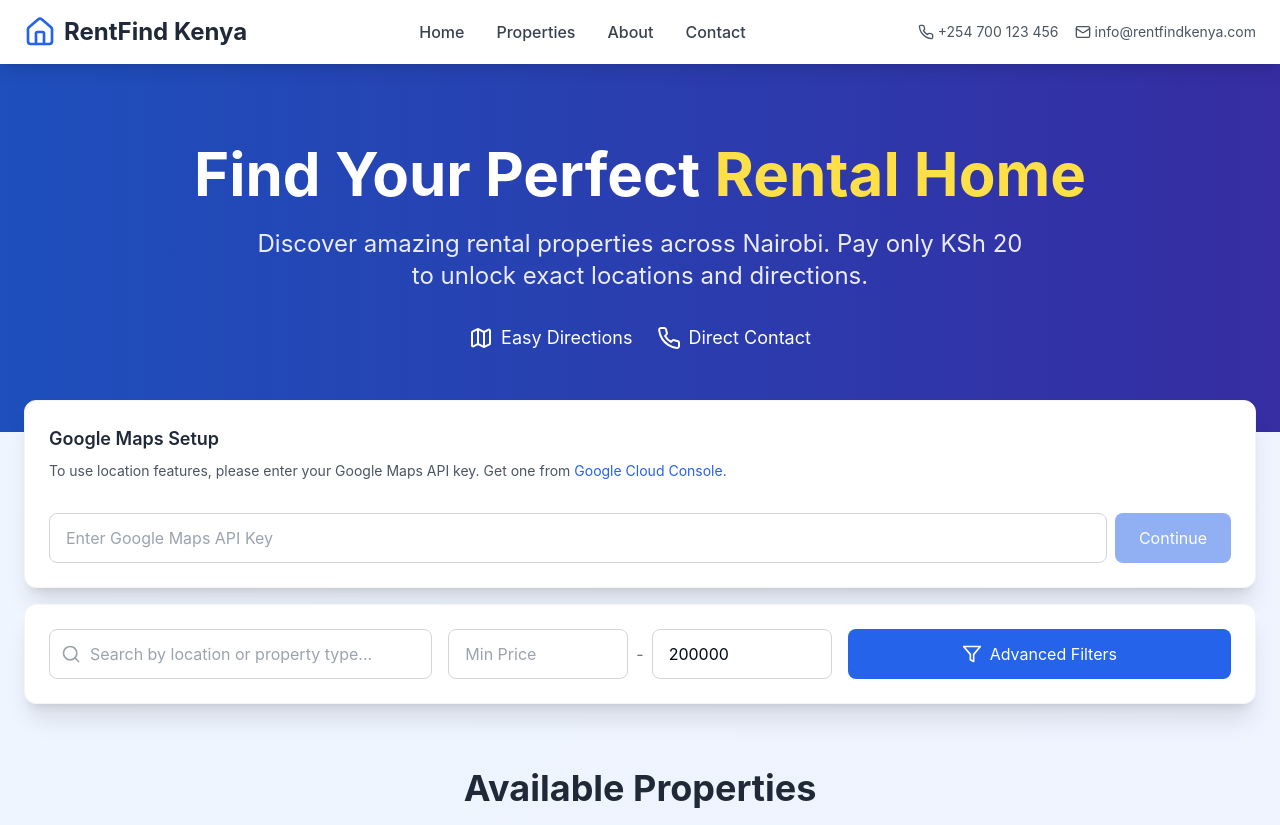
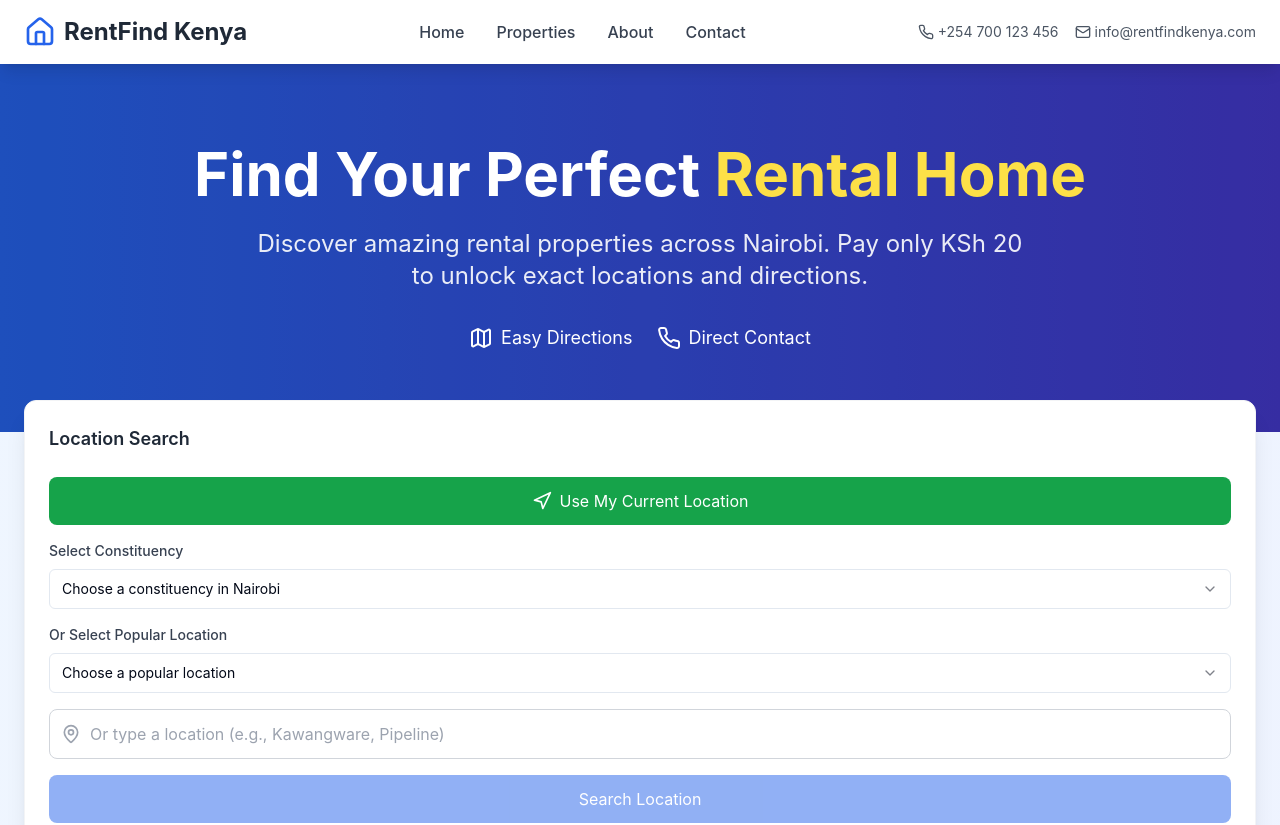
Before and after one commit to Meshack-Mesh/house-hunt-view, a React (Vite) app: page / in a window 1280 px wide. Shown: the top 825 px of the page. Built offline with nearby package versions, Linux system fonts and the light colour scheme.

Commit message:
feat: Add location constituency filter
- Added a dropdown for Nairobi constituencies in the location search.
- Removed the need for a Google Maps API key.
- Users can now enter a location like "Kawangware".

```diff
--- a/src/components/LocationSearch.tsx
+++ b/src/components/LocationSearch.tsx
@@ -1,46 +1,63 @@
 
-import { useState, useEffect } from "react";
+import { useState } from "react";
 import { MapPin, Navigation } from "lucide-react";
+import { Select, SelectContent, SelectItem, SelectTrigger, SelectValue } from "@/components/ui/select";
 
 interface LocationSearchProps {
   onLocationSelect: (location: { lat: number; lng: number; address: string }) => void;
 }
 
+// Nairobi constituencies with approximate coordinates
+const nairobiConstituencies = [
+  { name: "Embakasi East", lat: -1.3215, lng: 36.8873 },
+  { name: "Embakasi North", lat: -1.2823, lng: 36.8473 },
+  { name: "Embakasi South", lat: -1.3456, lng: 36.8742 },
+  { name: "Embakasi West", lat: -1.3089, lng: 36.8356 },
+  { name: "Kibera", lat: -1.3123, lng: 36.7890 },
+  { name: "Dagoretti North", lat: -1.2598, lng: 36.7345 },
+  { name: "Dagoretti South", lat: -1.2889, lng: 36.7234 },
+  { name: "Westlands", lat: -1.2577, lng: 36.7888 },
+  { name: "Kamukunji", lat: -1.2833, lng: 36.8333 },
+  { name: "Starehe", lat: -1.2833, lng: 36.8167 },
+  { name: "Mathare", lat: -1.2567, lng: 36.8567 },
+  { name: "Kasarani", lat: -1.2167, lng: 36.9000 },
+  { name: "Ruaraka", lat: -1.2333, lng: 36.8833 },
+  { name: "Roysambu", lat: -1.2000, lng: 36.8833 },
+  { name: "Makadara", lat: -1.3000, lng: 36.8500 },
+  { name: "Lang'ata", lat: -1.3500, lng: 36.7500 },
+];
+
+// Popular locations within constituencies
+const popularLocations = [
+  { name: "Kawangware", constituency: "Dagoretti North", lat: -1.2598, lng: 36.7345 },
+  { name: "Pipeline", constituency: "Embakasi South", lat: -1.3456, lng: 36.8742 },
+  { name: "Donholm", constituency: "Embakasi North", lat: -1.2823, lng: 36.8473 },
+  { name: "Umoja", constituency: "Embakasi North", lat: -1.2890, lng: 36.8567 },
+  { name: "Kibera DC", constituency: "Kibera", lat: -1.3123, lng: 36.7890 },
+  { name: "Olympic", constituency: "Kibera", lat: -1.3090, lng: 36.7823 },
+  { name: "Sarit Centre", constituency: "Westlands", lat: -1.2577, lng: 36.7888 },
+  { name: "Parklands", constituency: "Westlands", lat: -1.2456, lng: 36.8123 },
+  { name: "Githurai", constituency: "Kasarani", lat: -1.1833, lng: 36.9167 },
+  { name: "Roysambu", constituency: "Roysambu", lat: -1.2000, lng: 36.8833 },
+];
+
 export const LocationSearch = ({ onLocationSelect }: LocationSearchProps) => {
   const [currentLocation, setCurrentLocation] = useState<{ lat: number; lng: number } | null>(null);
   const [address, setAddress] = useState("");
   const [isLoading, setIsLoading] = useState(false);
-  const [apiKey, setApiKey] = useState("");
-  const [showApiInput, setShowApiInput] = useState(true);
+  const [selectedConstituency, setSelectedConstituency] = useState("");
+  const [selectedLocation, setSelectedLocation] = useState("");
 
   // Get user's current location
   const getCurrentLocation = () => {
     setIsLoading(true);
     if (navigator.geolocation) {
       navigator.geolocation.getCurrentPosition(
-        async (position) => {
+        (position) => {
           const { latitude, longitude } = position.coords;
           setCurrentLocation({ lat: latitude, lng: longitude });
-
-          if (apiKey) {
-            // Reverse geocoding to get address
-            try {
-              const response = await fetch(
-                `https://maps.googleapis.com/maps/api/geocode/json?latlng=${latitude},${longitude}&key=${apiKey}`
-              );
-              const data = await response.json();
-              if (data.results && data.results.length > 0) {
-                const formattedAddress = data.results[0].formatted_address;
-                setAddress(formattedAddress);
-                onLocationSelect({ lat: latitude, lng: longitude, address: formattedAddress });
-              }
-            } catch (error) {
-              console.error("Error getting address:", error);
-              onLocationSelect({ lat: latitude, lng: longitude, address: "Current Location" });
-            }
-          } else {
-            onLocationSelect({ lat: latitude, lng: longitude, address: "Current Location" });
-          }
+          setAddress("Current Location");
+          onLocationSelect({ lat: latitude, lng: longitude, address: "Current Location" });
           setIsLoading(false);
         },
         (error) => {
@@ -55,68 +72,54 @@ export const LocationSearch = ({ onLocationSelect }: LocationSearchProps) => {
     }
   };
 
-  // Search for places using Google Places API
-  const searchPlaces = async (query: string) => {
-    if (!apiKey || !query) return;
-
-    try {
-      const response = await fetch(
-        `https://maps.googleapis.com/maps/api/place/textsearch/json?query=${encodeURIComponent(query)}&key=${apiKey}`
-      );
-      const data = await response.json();
-      if (data.results && data.results.length > 0) {
-        const place = data.results[0];
-        const location = {
-          lat: place.geometry.location.lat,
-          lng: place.geometry.location.lng,
-          address: place.formatted_address
-        };
-        setCurrentLocation({ lat: location.lat, lng: location.lng });
-        setAddress(location.address);
-        onLocationSelect(location);
-      }
-    } catch (error) {
-      console.error("Error searching places:", error);
+  // Handle constituency selection
+  const handleConstituencySelect = (constituencyName: string) => {
+    setSelectedConstituency(constituencyName);
+    const constituency = nairobiConstituencies.find(c => c.name === constituencyName);
+    if (constituency) {
+      setCurrentLocation({ lat: constituency.lat, lng: constituency.lng });
+      setAddress(constituencyName);
+      onLocationSelect({ lat: constituency.lat, lng: constituency.lng, address: constituencyName });
     }
   };
 
-  const handleApiKeySubmit = () => {
-    if (apiKey.trim()) {
-      setShowApiInput(false);
+  // Handle specific location selection
+  const handleLocationSelect = (locationName: string) => {
+    setSelectedLocation(locationName);
+    const location = popularLocations.find(l => l.name === locationName);
+    if (location) {
+      setCurrentLocation({ lat: location.lat, lng: location.lng });
+      setAddress(locationName);
+      onLocationSelect({ lat: location.lat, lng: location.lng, address: locationName });
     }
   };
 
-  if (showApiInput) {
-    return (
-      <div className="bg-white rounded-xl shadow-xl p-6 border border-gray-100 mb-4">
-        <div className="flex flex-col space-y-4">
-          <div>
-            <h3 className="text-lg font-semibold text-gray-800 mb-2">Google Maps Setup</h3>
-            <p className="text-sm text-gray-600 mb-4">
-              To use location features, please enter your Google Maps API key.
-              Get one from <a href="https://developers.google.com/maps/documentation/javascript/get-api-key" target="_blank" rel="noopener noreferrer" className="text-blue-600 hover:underline">Google Cloud Console</a>.
-            </p>
-          </div>
-          <div className="flex space-x-2">
-            <input
-              type="text"
-              placeholder="Enter Google Maps API Key"
-              value={apiKey}
-              onChange={(e) => setApiKey(e.target.value)}
-              className="flex-1 px-4 py-3 border border-gray-300 rounded-lg focus:ring-2 focus:ring-blue-500 focus:border-transparent"
-            />
-            <button
-              onClick={handleApiKeySubmit}
-              disabled={!apiKey.trim()}
-              className="bg-blue-600 text-white px-6 py-3 rounded-lg hover:bg-blue-700 transition-colors disabled:opacity-50"
-            >
-              Continue
-            </button>
-          </div>
-        </div>
-      </div>
+  // Search for custom location
+  const searchCustomLocation = () => {
+    if (!address.trim()) return;
+
+    // Simple search within popular locations
+    const foundLocation = popularLocations.find(l =>
+      l.name.toLowerCase().includes(address.toLowerCase())
     );
-  }
+
+    if (foundLocation) {
+      setCurrentLocation({ lat: foundLocation.lat, lng: foundLocation.lng });
+      onLocationSelect({ lat: foundLocation.lat, lng: foundLocation.lng, address: foundLocation.name });
+    } else {
+      // If not found in popular locations, try constituencies
+      const foundConstituency = nairobiConstituencies.find(c =>
+        c.name.toLowerCase().includes(address.toLowerCase())
+      );
+
+      if (foundConstituency) {
+        setCurrentLocation({ lat: foundConstituency.lat, lng: foundConstituency.lng });
+        onLocationSelect({ lat: foundConstituency.lat, lng: foundConstituency.lng, address: foundConstituency.name });
+      } else {
+        alert("Location not found. Please try selecting from the dropdown or use a different search term.");
+      }
+    }
+  };
 
   return (
     <div className="bg-white rounded-xl shadow-xl p-6 border border-gray-100 mb-4">
@@ -133,17 +136,51 @@ export const LocationSearch = ({ onLocationSelect }: LocationSearchProps) => {
           <span>{isLoading ? "Getting Location..." : "Use My Current Location"}</span>
         </button>
 
+        {/* Constituency Dropdown */}
+        <div>
+          <label className="block text-sm font-medium text-gray-700 mb-2">Select Constituency</label>
+          <Select value={selectedConstituency} onValueChange={handleConstituencySelect}>
+            <SelectTrigger className="w-full">
+              <SelectValue placeholder="Choose a constituency in Nairobi" />
+            </SelectTrigger>
+            <SelectContent className="bg-white border border-gray-200 shadow-lg z-50">
+              {nairobiConstituencies.map((constituency) => (
+                <SelectItem key={constituency.name} value={constituency.name}>
+                  {constituency.name}
+                </SelectItem>
+              ))}
+            </SelectContent>
+          </Select>
+        </div>
+
+        {/* Popular Locations Dropdown */}
+        <div>
+          <label className="block text-sm font-medium text-gray-700 mb-2">Or Select Popular Location</label>
+          <Select value={selectedLocation} onValueChange={handleLocationSelect}>
+            <SelectTrigger className="w-full">
+              <SelectValue placeholder="Choose a popular location" />
+            </SelectTrigger>
+            <SelectContent className="bg-white border border-gray-200 shadow-lg z-50">
+              {popularLocations.map((location) => (
+                <SelectItem key={location.name} value={location.name}>
+                  {location.name} ({location.constituency})
+                </SelectItem>
+              ))}
+            </SelectContent>
+          </Select>
+        </div>
+
         {/* Manual Search */}
         <div className="relative">
           <MapPin className="absolute left-3 top-1/2 transform -translate-y-1/2 text-gray-400" size={20} />
           <input
             type="text"
-            placeholder="Search for a location (e.g., Westlands, Nairobi)"
+            placeholder="Or type a location (e.g., Kawangware, Pipeline)"
             value={address}
             onChange={(e) => setAddress(e.target.value)}
             onKeyPress={(e) => {
               if (e.key === 'Enter') {
-                searchPlaces(address);
+                searchCustomLocation();
               }
             }}
             className="w-full pl-10 pr-4 py-3 border border-gray-300 rounded-lg focus:ring-2 focus:ring-blue-500 focus:border-transparent"
@@ -151,7 +188,7 @@ export const LocationSearch = ({ onLocationSelect }: LocationSearchProps) => {
         </div>
 
         <button
-          onClick={() => searchPlaces(address)}
+          onClick={searchCustomLocation}
           disabled={!address.trim()}
           className="bg-blue-600 text-white px-4 py-3 rounded-lg hover:bg-blue-700 transition-colors disabled:opacity-50"
         >
```
Also changed, not shown: src/pages/Index.tsx (+21 -4 lines).
